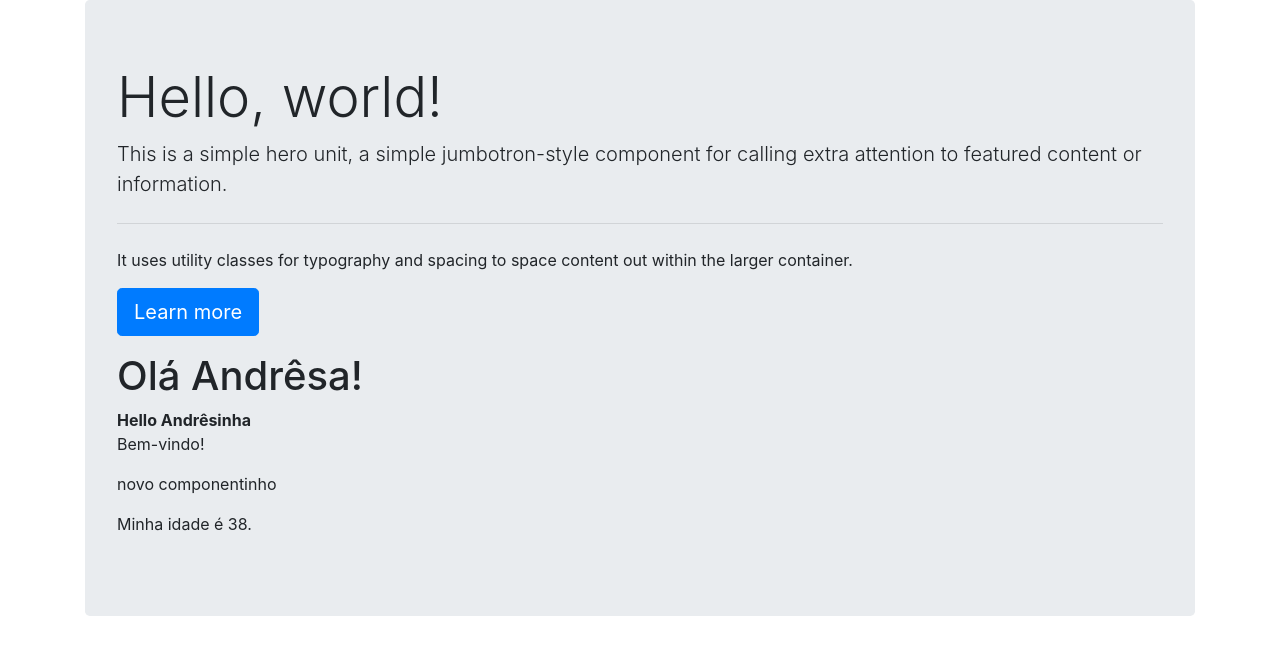
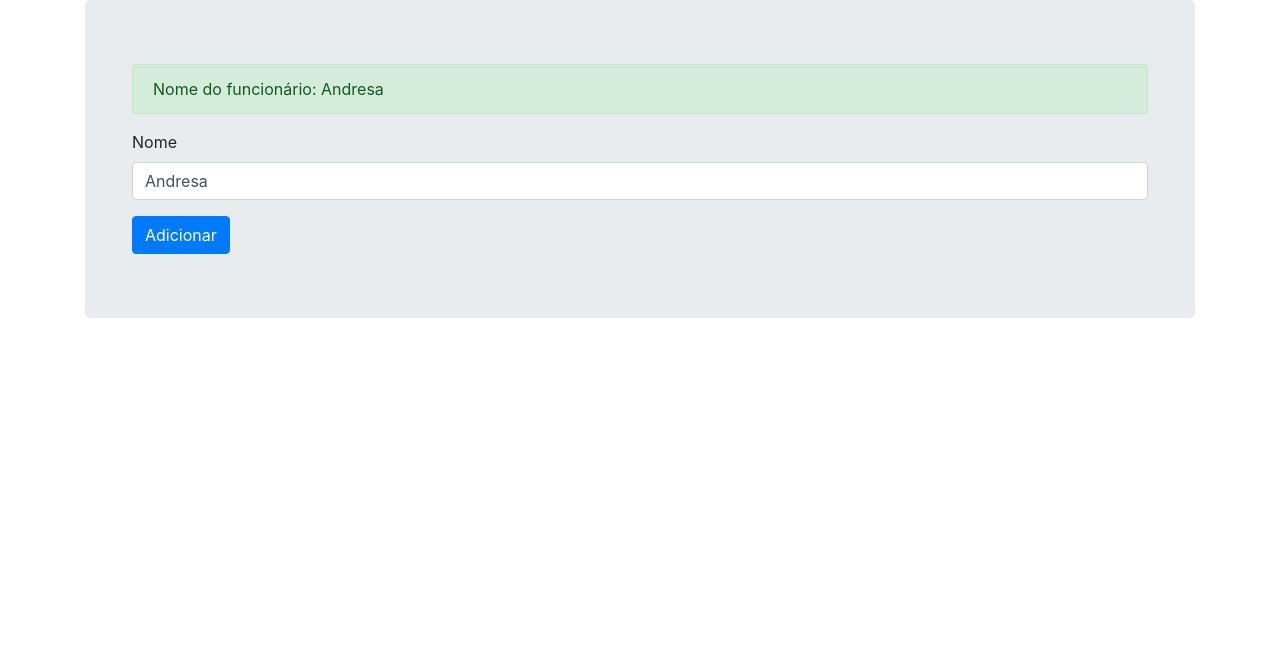
Before and after one commit to andresaleite/money-web, an Angular app: page / in a window 1280 px wide. Shown: the top 654 px of the page. Built offline with nearby package versions, Linux system fonts and the light colour scheme.

Commit message:
aula 9.7

```diff
--- a/src/app/app.component.html
+++ b/src/app/app.component.html
@@ -1,7 +1,7 @@
 <!--The content below is only a placeholder and can be replaced.-->
 <div class="container">
 <div class="jumbotron">
-  <h1 class="display-4">Hello, world!</h1>
+ <!-- <h1 class="display-4">Hello, world!</h1>
   <p class="lead">This is a simple hero unit, a simple jumbotron-style component for calling extra attention to featured content or information.</p>
   <hr class="my-4">
   <p>It uses utility classes for typography and spacing to space content out within the larger container.</p>
@@ -13,7 +13,7 @@
 
   </h1>
 
-  <hello></hello>
+  <hello></hello>-->
   <app-bem-vindo></app-bem-vindo>
 </div>
 
--- a/src/app/bem-vindo/bem-vindo.component.html
+++ b/src/app/bem-vindo/bem-vindo.component.html
@@ -1,12 +1,14 @@
-<p>
-  Bem-vindo!
+<div class="container">
+  <div class="alert alert-success" role="alert">
+    Nome do funcionário: {{nome}}
+  </div>
+  <form>
+	<div class="form-group">
+	  <label >Nome</label>
+	  <input type="text" class="form-control" (input)="alterarNome($event)" value="{{nome}}">
 
-</p>
-<p>
-{{teste}}
+	</div>
 
-</p>
-<p>
- Minha idade é {{getIdade() + 13}}.
-
-  </p>
+	<button type="button" class="btn btn-primary" (click)="adicionar()" >Adicionar</button>
+   </form>
+</div>
--- a/src/app/bem-vindo/bem-vindo.component.ts
+++ b/src/app/bem-vindo/bem-vindo.component.ts
@@ -6,14 +6,20 @@ import { Component, OnInit } from '@angular/core';
   styleUrls: ['./bem-vindo.component.css']
 })
 export class BemVindoComponent {
-
-  teste = "novo componentinho";
+  nome = "Andresa";
   idade = 25;
 
-  getIdade(){
-    return this.idade;
+  adicionar(){
+
+    console.log('adicionar'+this.nome);
+    const numero = Math.round(Math.random() * 100);
+    this.nome = "desa"+ numero;
+  }
+
+  alterarNome(teste: any){
+    this.nome =  teste.target.value;
+    console.log('altera:'+teste);
   }
 
 
-
 }
```
